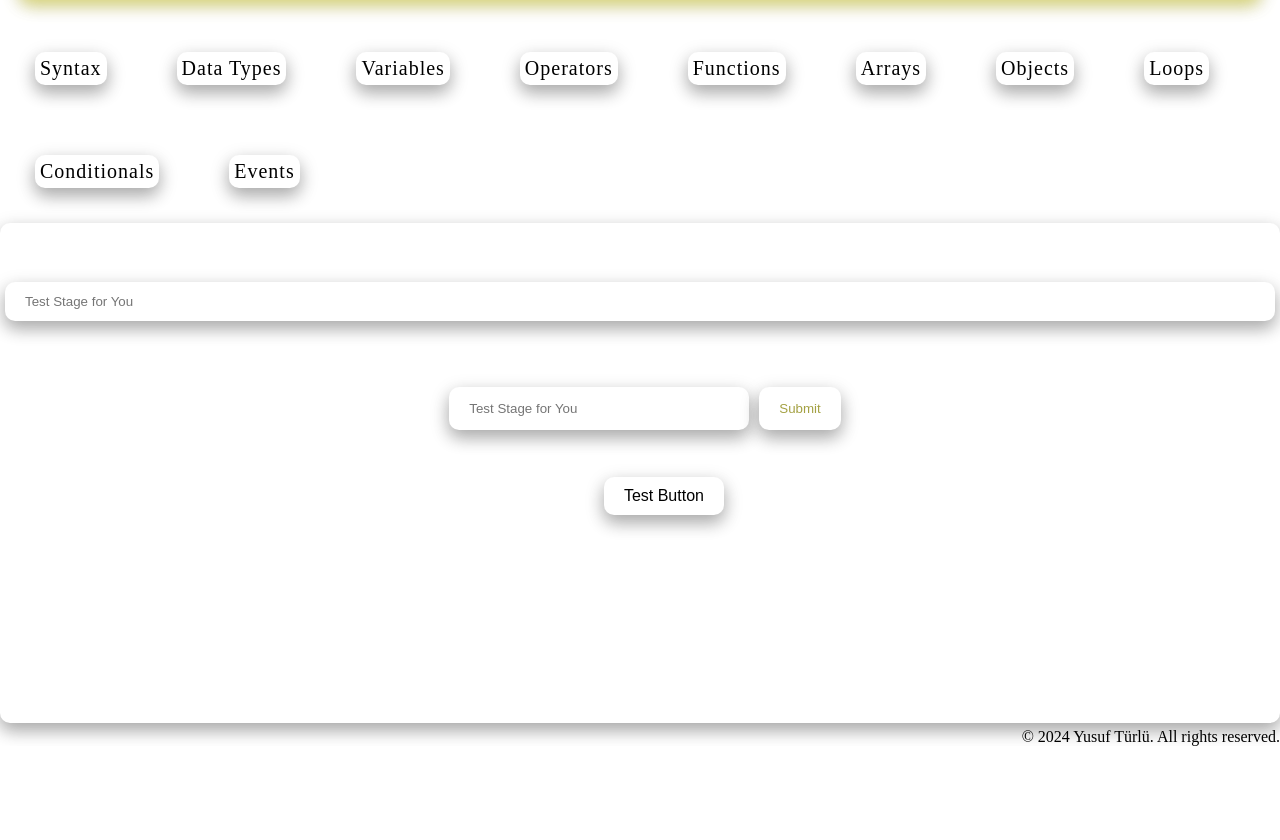
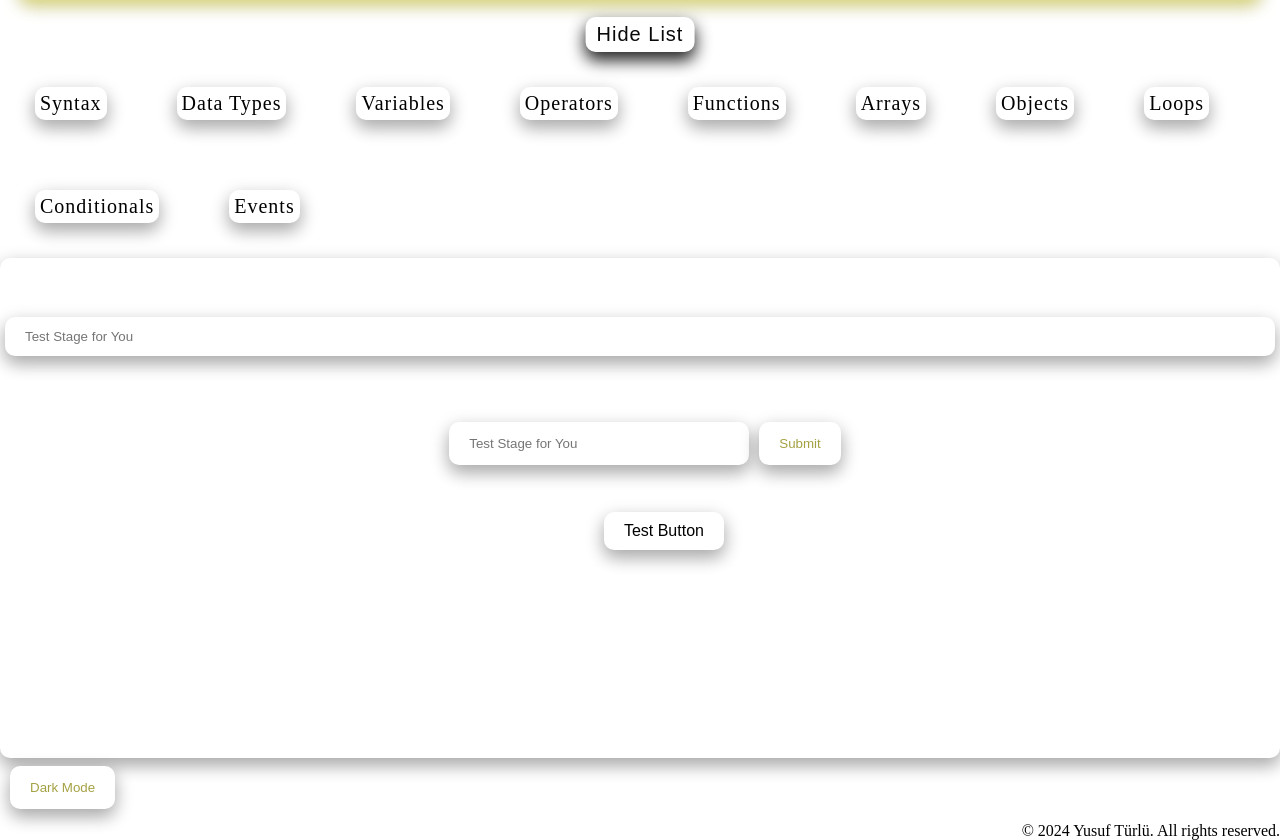
Before and after one commit to josepyt/js-notes, a plain HTML site: page index.html in a window 1280 px wide. Shown: the part 141-981 px from the top of the page. Before the commit the page ends 887 px from the top, so only its background shows below. Drawn offline with Linux system fonts and the light colour scheme; files that its build step writes are made by us from their sources; files whose address does not match are found by name.

Commit message:
dark mode preview added

```diff
--- a/index.html
+++ b/index.html
@@ -12,6 +12,7 @@
 <body>
     <header>
         <h1>Yusuf Türlü Js Notes</h1>
+        <button id="toggleButton">Hide List</button>
         <nav>
             <ul class="list" id="list">
                 <li>Syntax</li>
@@ -41,6 +42,7 @@
         </div>
     </main>
     <footer>
+        <button id="darkModeButton">Dark Mode</button>
         <p>&copy; 2024 Yusuf Türlü. All rights reserved.</p>
     </footer>
     <script src="../jsWorkDesk/js/script.js"></script>
--- a/js/script.js
+++ b/js/script.js
@@ -550,3 +550,17 @@ document.getElementById('form').addEventListener('submit',function(event) {
     node.appendChild(content) ;
     ul.appendChild(node) ;
  }
+
+document.getElementById('toggleButton').addEventListener('click' , () => {
+    const list = document.getElementById('list') ;
+    list.style.display = list.style.display === 'none'? 'block' : 'none' ;
+    document.getElementById('toggleButton').innerText = list.style.display === 'none'? 'Show List' : 'Hide List' ;
+    localStorage.setItem('listStatus', list.style.display) ;
+    localStorage.setItem('toggleButtonText', document.getElementById('toggleButton').innerText) ;
+    localStorage.setItem('listItems', JSON.stringify(Array.from(list.children))) ;
+} )
+
+document.getElementById('darkModeButton').addEventListener('click', () => {
+    document.body.classList.toggle('dark-mode');
+    document.body.classList.toggle('header-dark');
+});
--- a/static/style.css
+++ b/static/style.css
@@ -1,5 +1,10 @@
 *{
     margin: 0px;
+}
+
+.dark-mode {
+    background-color: #121212;
+    color: #000000;
 }
 
 h1{
@@ -15,6 +20,26 @@ h1{
     padding: 20px;
     margin: 20px;
 }
+
+#toggleButton {
+    margin-left: 50%;
+    transform: translateX(-50%);
+    font-size: 20px;
+    letter-spacing: 1px;
+    color: rgb(9, 9, 9);
+    background-color: rgb(255, 255, 255);
+    border: 5px solid rgb(255, 255, 255);
+    border-radius: 10px;
+    transition: 0.3s;
+    box-shadow: 0 8px 16px 0 rgba(0, 0, 0, 0.826), 0 6px 20px 0 rgba(0,0,0,0.19);
+}
+
+#toggleButton:hover {
+    background-color: rgba(216, 212, 96, 0.826);
+    transition: ease-in-out 0.4s;
+}
+
+
 
 ul{
     list-style-type: none;
@@ -143,3 +168,24 @@ p{
     position: relative;
     left: 10px;
 }
+
+#darkModeButton {
+    margin-left: 10px;
+    background-color: rgb(255, 255, 255);
+    color: rgb(164, 161, 67);
+    padding: 14px 20px;
+    margin: 8px 0;
+    border: none;
+    border-radius: 10px;
+    cursor: pointer;
+    transition: 0.3s;
+    box-shadow: 0 8px 16px 0 rgba(0,0,0,0.2), 0 6px 20px 0 rgba(0,0,0,0.19);
+    position: relative;
+    left: 10px;
+}
+
+#darkModeButton:hover {
+    background-color: rgba(0, 0, 0, 0.826);
+    color: whitesmoke;
+    transition: ease-in-out 0.4s;
+}
```
